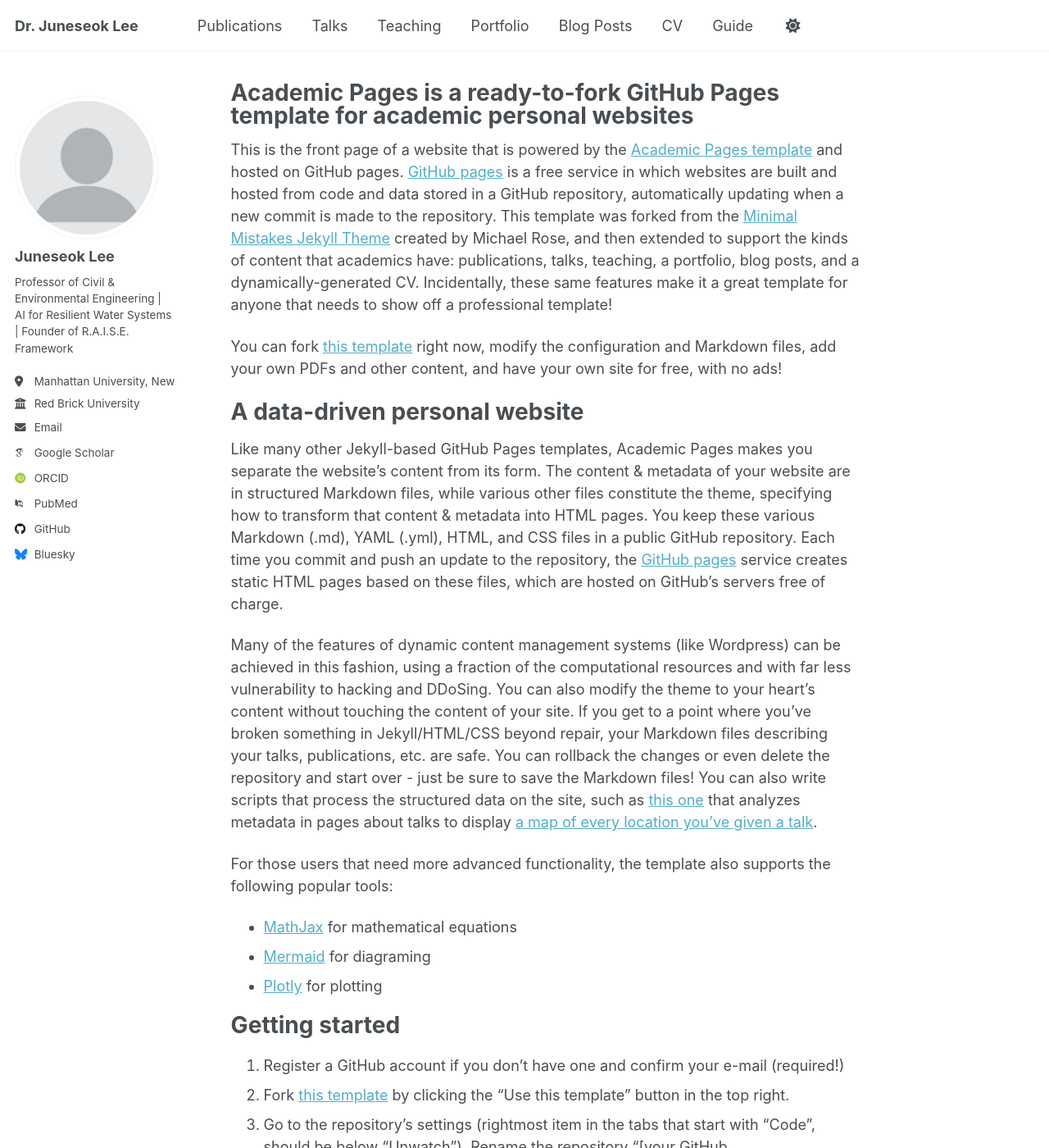
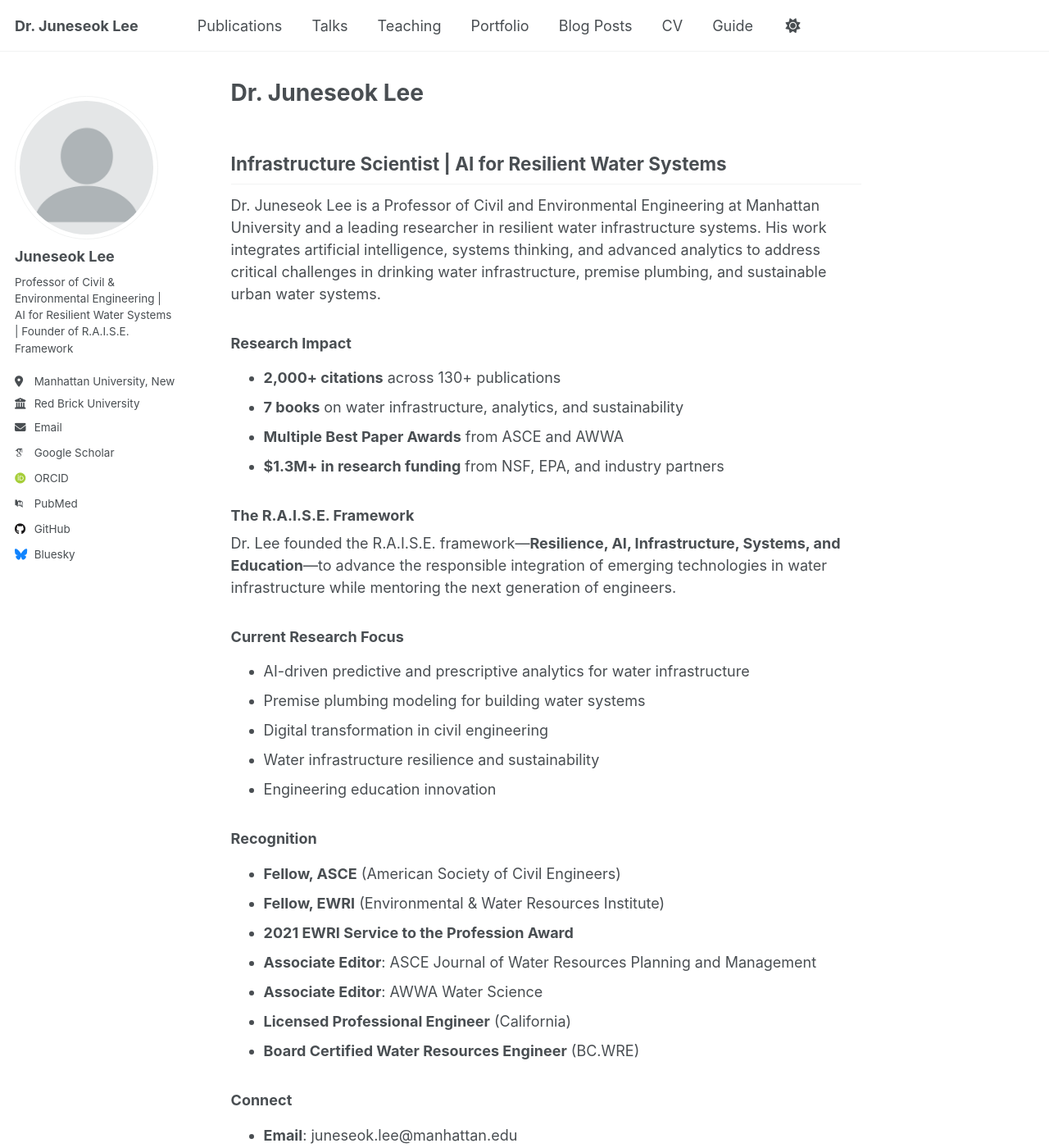
Before and after one commit to leewaterinfra/leewaterinfra.github.io, a Jekyll site: the page built from _pages/about.md, in a window 1280 px wide and 1400 px high. Shown: the whole window at 82% size. Built offline with Jekyll 4.4.1, drawn with Linux system fonts in a browser that asks for light colours; some web fonts are replaced; a script that is not in the unit is left out; some of the changed text lies outside the part shown.

Commit message:
Update about.md

```diff
--- a/_pages/about.md
+++ b/_pages/about.md
@@ -1,56 +1,53 @@
 ---
 permalink: /
-title: "Academic Pages is a ready-to-fork GitHub Pages template for academic personal websites"
+title: "Dr. Juneseok Lee"
+excerpt: "About me"
 author_profile: true
 redirect_from:
   - /about/
   - /about.html
 ---
 
-This is the front page of a website that is powered by the [Academic Pages template](https://github.com/academicpages/academicpages.github.io) and hosted on GitHub pages. [GitHub pages](https://pages.github.com) is a free service in which websites are built and hosted from code and data stored in a GitHub repository, automatically updating when a new commit is made to the repository. This template was forked from the [Minimal Mistakes Jekyll Theme](https://mmistakes.github.io/minimal-mistakes/) created by Michael Rose, and then extended to support the kinds of content that academics have: publications, talks, teaching, a portfolio, blog posts, and a dynamically-generated CV. Incidentally, these same features make it a great template for anyone that needs to show off a professional template!
+## Infrastructure Scientist | AI for Resilient Water Systems
 
- You can fork [this template](https://github.com/academicpages/academicpages.github.io) right now, modify the configuration and Markdown files, add your own PDFs and other content, and have your own site for free, with no ads!
+Dr. Juneseok Lee is a Professor of Civil and Environmental Engineering at Manhattan University and a leading researcher in resilient water infrastructure systems. His work integrates artificial intelligence, systems thinking, and advanced analytics to address critical challenges in drinking water infrastructure, premise plumbing, and sustainable urban water systems.
 
-A data-driven personal website
-======
-Like many other Jekyll-based GitHub Pages templates, Academic Pages makes you separate the website's content from its form. The content & metadata of your website are in structured Markdown files, while various other files constitute the theme, specifying how to transform that content & metadata into HTML pages. You keep these various Markdown (.md), YAML (.yml), HTML, and CSS files in a public GitHub repository. Each time you commit and push an update to the repository, the [GitHub pages](https://pages.github.com/) service creates static HTML pages based on these files, which are hosted on GitHub's servers free of charge.
+### Research Impact
 
-Many of the features of dynamic content management systems (like Wordpress) can be achieved in this fashion, using a fraction of the computational resources and with far less vulnerability to hacking and DDoSing. You can also modify the theme to your heart's content without touching the content of your site. If you get to a point where you've broken something in Jekyll/HTML/CSS beyond repair, your Markdown files describing your talks, publications, etc. are safe. You can rollback the changes or even delete the repository and start over - just be sure to save the Markdown files! You can also write scripts that process the structured data on the site, such as [this one](https://github.com/academicpages/academicpages.github.io/blob/master/talkmap.ipynb) that analyzes metadata in pages about talks to display [a map of every location you've given a talk](https://academicpages.github.io/talkmap.html).
+- **2,000+ citations** across 130+ publications
+- **7 books** on water infrastructure, analytics, and sustainability
+- **Multiple Best Paper Awards** from ASCE and AWWA
+- **$1.3M+ in research funding** from NSF, EPA, and industry partners
 
-For those users that need more advanced functionality, the template also supports the following popular tools:
-- [MathJax](https://www.mathjax.org/) for mathematical equations
-- [Mermaid](https://mermaid.js.org/) for diagraming
-- [Plotly](https://plotly.com/javascript/) for plotting
+### The R.A.I.S.E. Framework
 
-Getting started
-======
-1. Register a GitHub account if you don't have one and confirm your e-mail (required!)
-1. Fork [this template](https://github.com/academicpages/academicpages.github.io) by clicking the "Use this template" button in the top right.
-1. Go to the repository's settings (rightmost item in the tabs that start with "Code", should be below "Unwatch"). Rename the repository "[your GitHub username].github.io", which will also be your website's URL.
-1. Set site-wide configuration and create content & metadata (see below -- also see [this set of diffs](http://archive.is/3TPas) showing what files were changed to set up [an example site](https://getorg-testacct.github.io) for a user with the username "getorg-testacct")
-1. Upload any files (like PDFs, .zip files, etc.) to the files/ directory. They will appear at https://[your GitHub username].github.io/files/example.pdf.
-1. Check status by going to the repository settings, in the "GitHub pages" section
+Dr. Lee founded the R.A.I.S.E. framework—**Resilience, AI, Infrastructure, Systems, and Education**—to advance the responsible integration of emerging technologies in water infrastructure while mentoring the next generation of engineers.
 
-Site-wide configuration
-------
-The main configuration file for the site is in the base directory in [_config.yml](https://github.com/academicpages/academicpages.github.io/blob/master/_config.yml), which defines the content in the sidebars and other site-wide features. You will need to replace the default variables with ones about yourself and your site's github repository. The configuration file for the top menu is in [_data/navigation.yml](https://github.com/academicpages/academicpages.github.io/blob/master/_data/navigation.yml). For example, if you don't have a portfolio or blog posts, you can remove those items from that navigation.yml file to remove them from the header.
+### Current Research Focus
 
-Create content & metadata
-------
-For site content, there is one Markdown file for each type of content, which are stored in directories like _publications, _talks, _posts, _teaching, or _pages. For example, each talk is a Markdown file in the [_talks directory](https://github.com/academicpages/academicpages.github.io/tree/master/_talks). At the top of each Markdown file is structured data in YAML about the talk, which the theme will parse to do lots of cool stuff. The same structured data about a talk is used to generate the list of talks on the [Talks page](https://academicpages.github.io/talks), each [individual page](https://academicpages.github.io/talks/2012-03-01-talk-1) for specific talks, the talks section for the [CV page](https://academicpages.github.io/cv), and the [map of places you've given a talk](https://academicpages.github.io/talkmap.html) (if you run this [python file](https://github.com/academicpages/academicpages.github.io/blob/master/talkmap.py) or [Jupyter notebook](https://github.com/academicpages/academicpages.github.io/blob/master/talkmap.ipynb), which creates the HTML for the map based on the contents of the _talks directory).
+- AI-driven predictive and prescriptive analytics for water infrastructure
+- Premise plumbing modeling for building water systems
+- Digital transformation in civil engineering
+- Water infrastructure resilience and sustainability
+- Engineering education innovation
 
-**Markdown generator**
+### Recognition
 
-The repository includes [a set of Jupyter notebooks](https://github.com/academicpages/academicpages.github.io/tree/master/markdown_generator
-) that converts a CSV containing structured data about talks or presentations into individual Markdown files that will be properly formatted for the Academic Pages template. The sample CSVs in that directory are the ones I used to create my own personal website at stuartgeiger.com. My usual workflow is that I keep a spreadsheet of my publications and talks, then run the code in these notebooks to generate the Markdown files, then commit and push them to the GitHub repository.
+- **Fellow, ASCE** (American Society of Civil Engineers)
+- **Fellow, EWRI** (Environmental & Water Resources Institute)
+- **2021 EWRI Service to the Profession Award**
+- **Associate Editor**: ASCE Journal of Water Resources Planning and Management
+- **Associate Editor**: AWWA Water Science
+- **Licensed Professional Engineer** (California)
+- **Board Certified Water Resources Engineer** (BC.WRE)
 
-How to edit your site's GitHub repository
-------
-Many people use a git client to create files on their local computer and then push them to GitHub's servers. If you are not familiar with git, you can directly edit these configuration and Markdown files directly in the github.com interface. Navigate to a file (like [this one](https://github.com/academicpages/academicpages.github.io/blob/master/_talks/2012-03-01-talk-1.md) and click the pencil icon in the top right of the content preview (to the right of the "Raw | Blame | History" buttons). You can delete a file by clicking the trashcan icon to the right of the pencil icon. You can also create new files or upload files by navigating to a directory and clicking the "Create new file" or "Upload files" buttons.
+### Connect
 
-Example: editing a Markdown file for a talk
-![Editing a Markdown file for a talk](/images/editing-talk.png)
+- **Email**: juneseok.lee@manhattan.edu
+- **Phone**: 718-862-7318
+- **Google Scholar**: [View Publications](https://scholar.google.com/citations?user=zu_URxAAAAAJ&hl=en)
+- **Manhattan University Profile**: [Faculty Page](https://manhattan.edu/campus-directory/jlee04)
 
-For more info
-------
-More info about configuring Academic Pages can be found in [the guide](https://academicpages.github.io/markdown/), the [growing wiki](https://github.com/academicpages/academicpages.github.io/wiki), and you can always [ask a question on GitHub](https://github.com/academicpages/academicpages.github.io/discussions). The [guides for the Minimal Mistakes theme](https://mmistakes.github.io/minimal-mistakes/docs/configuration/) (which this theme was forked from) might also be helpful.
+---
+
+*"My mission is to strengthen the resilience and sustainability of water infrastructure through the responsible use of emerging technologies and lifelong learning."*
```
